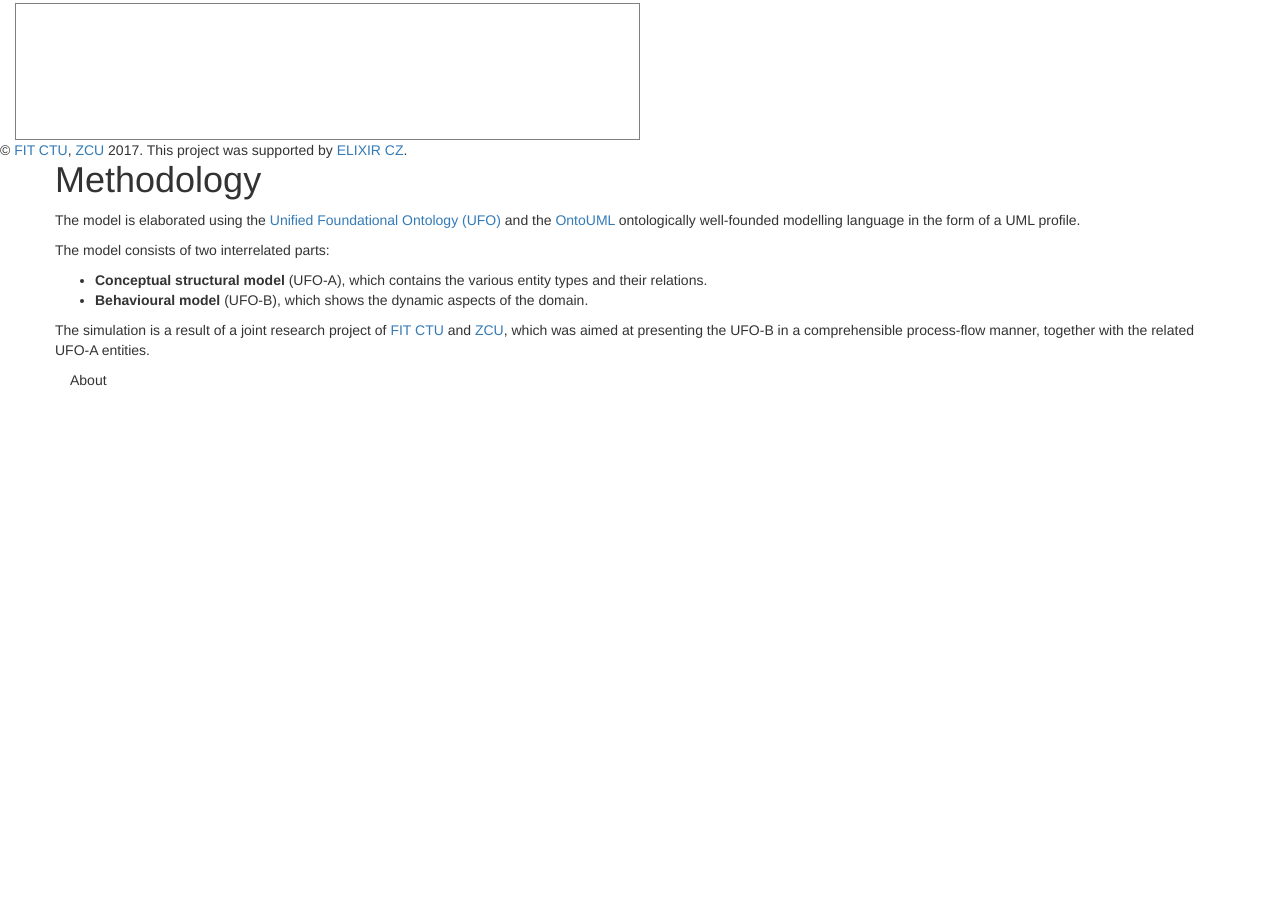
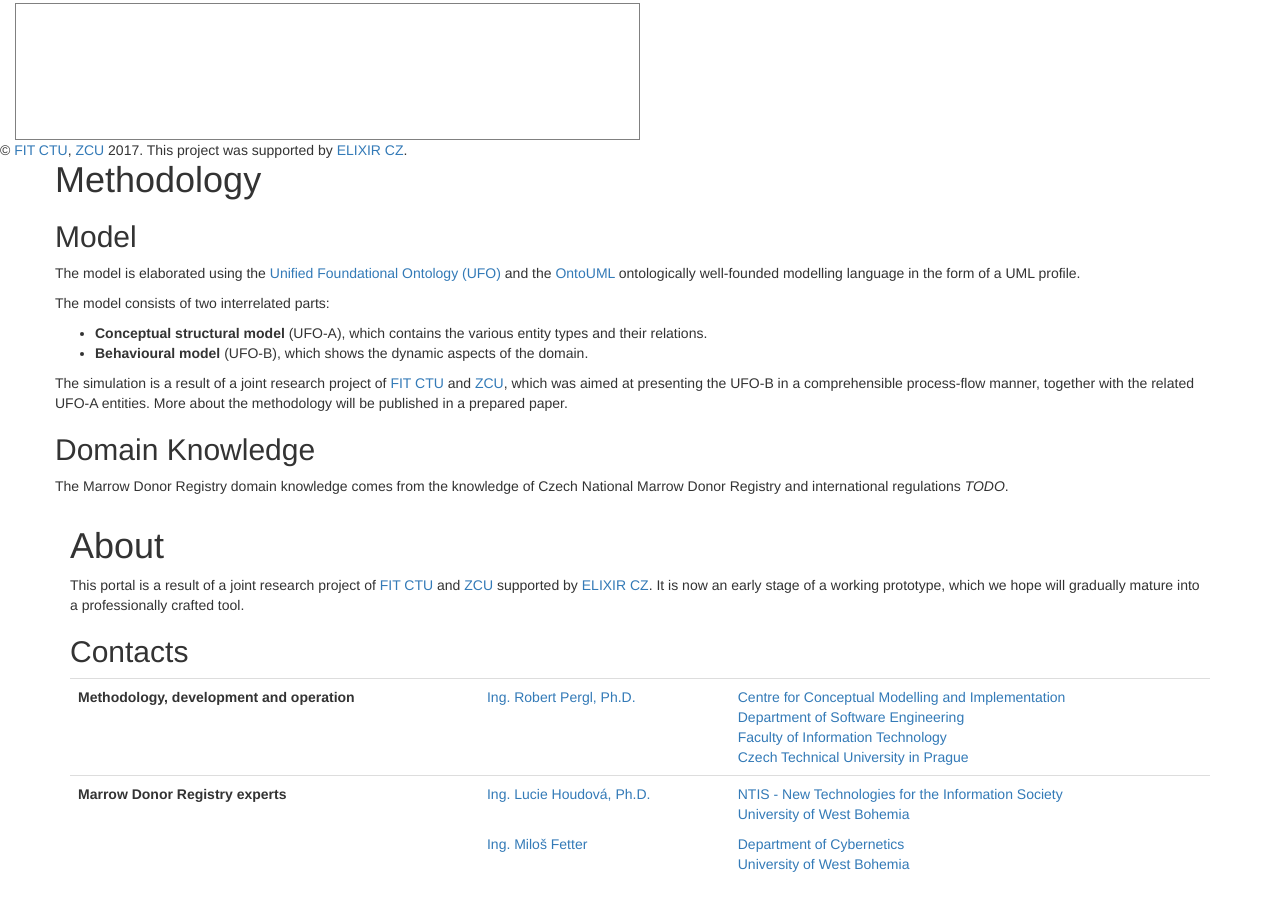
Before and after one commit to CCMi-FIT/MDR-Simulator, a plain HTML site: page web/index.html in a window 1280 px wide. Shown: the part 635-1546 px from the top of the page. Before the commit the page ends 1035 px from the top, so only its background shows below. Drawn offline with Linux system fonts and the light colour scheme.

Commit message:
contents

```diff
--- a/web/index.html
+++ b/web/index.html
@@ -37,7 +37,7 @@ body {
           <span class="icon-bar"></span>
           <span class="icon-bar"></span>
         </button>
-        <a class="navbar-brand" href="#">Marrow Donor Registry OntoUML Simulator</a>
+        <a class="navbar-brand" href="#">Marrow Donor Registry Simulator</a>
       </div>
       <ul class="nav navbar-nav">
         <li id="model-mi" class="active"><a href="#" onclick="gotoModel();">Model</a></li>
@@ -104,8 +104,9 @@ body {
   <div id="methodology-page" style="display: hidden;" class="container">
     <div class="row">
       <h1>Methodology</h1>
+      <h2>Model</h2>
       <p>
-      The model is elaborated using the <a href="https://ontouml.org">Unified Foundational Ontology (UFO)</a> and the <a href="https://ontouml.org">OntoUML</a> ontologically well-founded modelling language in the form of a UML profile.
+        The model is elaborated using the <a href="https://ontouml.org">Unified Foundational Ontology (UFO)</a> and the <a href="https://ontouml.org">OntoUML</a> ontologically well-founded modelling language in the form of a UML profile.
       </p>
       <p>
         The model consists of two interrelated parts:
@@ -115,18 +116,56 @@ body {
         </ul>
       </p>
       <p>
-        The simulation is a result of a joint research project of <a href="http://www.fit.cvut.cz" target="_blank">FIT CTU</a> and <a href="https://zcu.cz" target="_blank">ZCU</a>, which was aimed at presenting the UFO-B in a comprehensible process-flow manner, together with the related UFO-A entities.
+        The simulation is a result of a joint research project of <a href="http://www.fit.cvut.cz" target="_blank">FIT CTU</a> and <a href="https://zcu.cz" target="_blank">ZCU</a>, which was aimed at presenting the UFO-B in a comprehensible process-flow manner, together with the related UFO-A entities. More about the methodology will be published in a prepared paper.
+      </p>
+      <h2>Domain Knowledge</h2>
+      <p>
+        The Marrow Donor Registry domain knowledge comes from the knowledge of Czech National Marrow Donor Registry and international regulations <em>TODO</em>.
       </p>
     </div>
   </div>
 
   <!-- Page About -->
   <div id="about-page" style="display: hidden;" class="container">
-    <p>About</p>
+    <h1>About</h1>
+    <p>
+      This portal is a result of a joint research project of <a href="http://www.fit.cvut.cz" target="_blank">FIT CTU</a> and <a href="https://zcu.cz" target="_blank">ZCU</a> supported by <a href="https://www.elixir-czech.cz/" target="_blank">ELIXIR CZ</a>. It is now an early stage of a working prototype, which we hope will gradually mature into a professionally crafted tool.
+    </p>
+
+    <h2>Contacts</h2>
+      <table class="table">
+        <tbody>
+          <tr>
+            <th>Methodology, development and operation</th>
+            <td><a href="mailto:perglr@fit.cvut.cz" target="_blank">Ing. Robert Pergl, Ph.D.</a></td>
+            <td>
+              <a href="https://ccmi.fit.cvut.cz" target="_blank">Centre for Conceptual Modelling and Implementation</a><br/>
+              <a href="http://fit.cvut.cz/en/faculty/structure/departmets/ksi" target="_blank">Department of Software Engineering</a><br/>
+              <a href="http://fit.cvut.cz/en" target="_blank">Faculty of Information Technology</a><br/>
+              <a href="https://www.cvut.cz/en" target="_blank">Czech Technical University in Prague</a></td>
+          </tr>
+          <tr>
+            <th>Marrow Donor Registry experts</th>
+            <td>
+              <p><a href="mailto:houdina@ntis.zcu.cz" target="_blank">Ing. Lucie Houdová, Ph.D.</a><br/><br/></p>
+              <p><a href="mailto:fetter@kky.zcu.cz" target="_blank">Ing. Miloš Fetter</a></p>
+            </td>
+            <td>
+              <p>
+                <a href="https://ntis.czu.cz/en" target="_blank">NTIS - New Technologies for the Information Society</a></br>
+                <a href="https://zcu.cz/en" target="_blank">University of West Bohemia</a></br>
+              </p>
+              <p>
+                <a href="http://www.kky.zcu.cz/en" target="_blank">Department of Cybernetics</a><br/>
+                <a href="https://zcu.cz/en" target="_blank">University of West Bohemia</a></td>
+              </p>
+          </tr>
+        </tbody>
+      </table>
   </div>
 
   <footer class="footer navbar-fixed-bottom">
-    &copy; <a href="http://fit.cvut.cz/" target="_blank">FIT CTU</a>, <a href="https://zcu.cz/" target="_blank">ZCU</a> 2017. This project was supported by <a href="https://www.elixir-czech.cz/" target="_blank">ELIXIR CZ</a>.
+    &copy; <a href="http://fit.cvut.cz/en" target="_blank">FIT CTU</a>, <a href="https://zcu.cz/en" target="_blank">ZCU</a> 2017. This project was supported by <a href="https://www.elixir-czech.cz/" target="_blank">ELIXIR CZ</a>.
   </footer>
   </div> <!-- /container -->
 </body>
```
